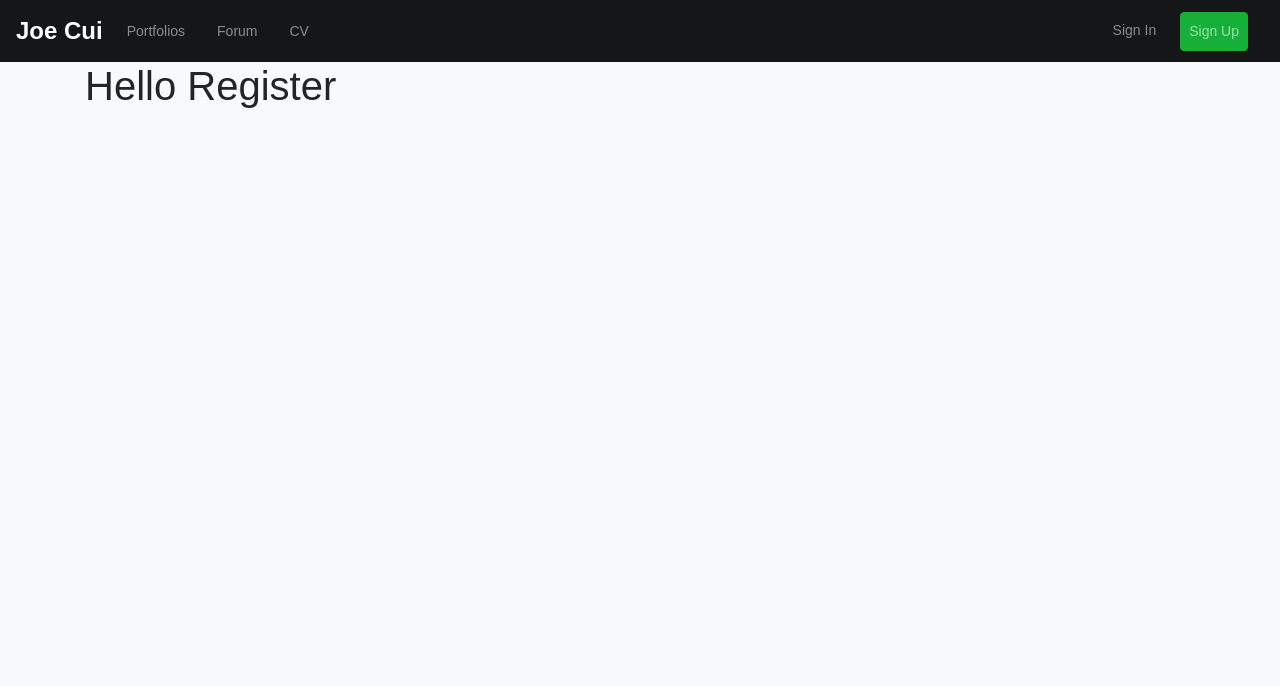
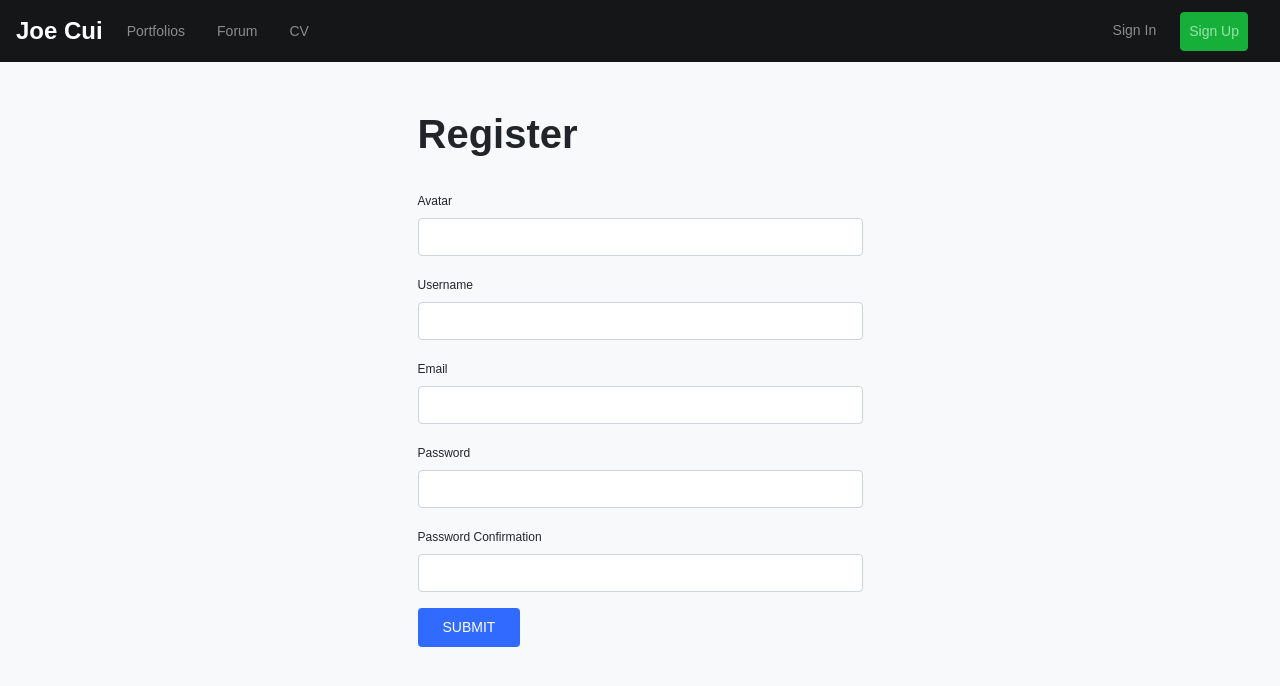
Before and after one commit to XiaozhouCui/nextjs-portfolio, a Next.js app: page /register in a window 1280 px wide. Shown: the top 686 px of the page. Built offline with nearby package versions, Linux system fonts and the light colour scheme.

Commit message:
Frontend: added Register Form page

```diff
--- /dev/null
+++ b/components/forms/RegisterForm.jsx
@@ -0,0 +1,72 @@
+import { useState } from "react";
+
+const RegisterForm = ({ onSubmit }) => {
+  const [form, setForm] = useState({});
+
+  const handleChange = (e) => {
+    setForm({
+      ...form,
+      [e.target.name]: e.target.value,
+    });
+  };
+
+  return (
+    <form onSubmit={() => onSubmit(form)}>
+      <div className="form-group">
+        <label htmlFor="avatar">Avatar</label>
+        <input
+          onChange={handleChange}
+          type="text"
+          className="form-control"
+          name="avatar"
+          id="avatar"
+        />
+      </div>
+      <div className="form-group">
+        <label htmlFor="username">Username</label>
+        <input
+          onChange={handleChange}
+          type="text"
+          className="form-control"
+          name="username"
+          id="username"
+        />
+      </div>
+      <div className="form-group">
+        <label htmlFor="email">Email</label>
+        <input
+          onChange={handleChange}
+          type="email"
+          className="form-control"
+          name="email"
+          id="email"
+        />
+      </div>
+      <div className="form-group">
+        <label htmlFor="password">Password</label>
+        <input
+          onChange={handleChange}
+          type="password"
+          className="form-control"
+          name="password"
+          id="password"
+        />
+      </div>
+      <div className="form-group">
+        <label htmlFor="passwordConfirmation">Password Confirmation</label>
+        <input
+          onChange={handleChange}
+          type="password"
+          className="form-control"
+          name="passwordConfirmation"
+          id="passwordConfirmation"
+        />
+      </div>
+      <button type="submit" className="btn btn-main bg-blue py-2 ttu">
+        Submit
+      </button>
+    </form>
+  );
+};
+
+export default RegisterForm;
--- a/pages/register.jsx
+++ b/pages/register.jsx
@@ -1,9 +1,21 @@
-const register = () => {
+import RegisterForm from "@/components/forms/RegisterForm";
+
+const Register = () => {
+  const register = (registerData) => {
+    alert(JSON.stringify(registerData));
+  };
   return (
-    <div>
-      <h1>Hello Register</h1>
-    </div>
+    <>
+      <div className="bwm-form mt-5">
+        <div className="row">
+          <div className="col-md-5 mx-auto">
+            <h1 className="page-title">Register</h1>
+            <RegisterForm onSubmit={register} />
+          </div>
+        </div>
+      </div>
+    </>
   );
 };
 
-export default register;
+export default Register;
```
